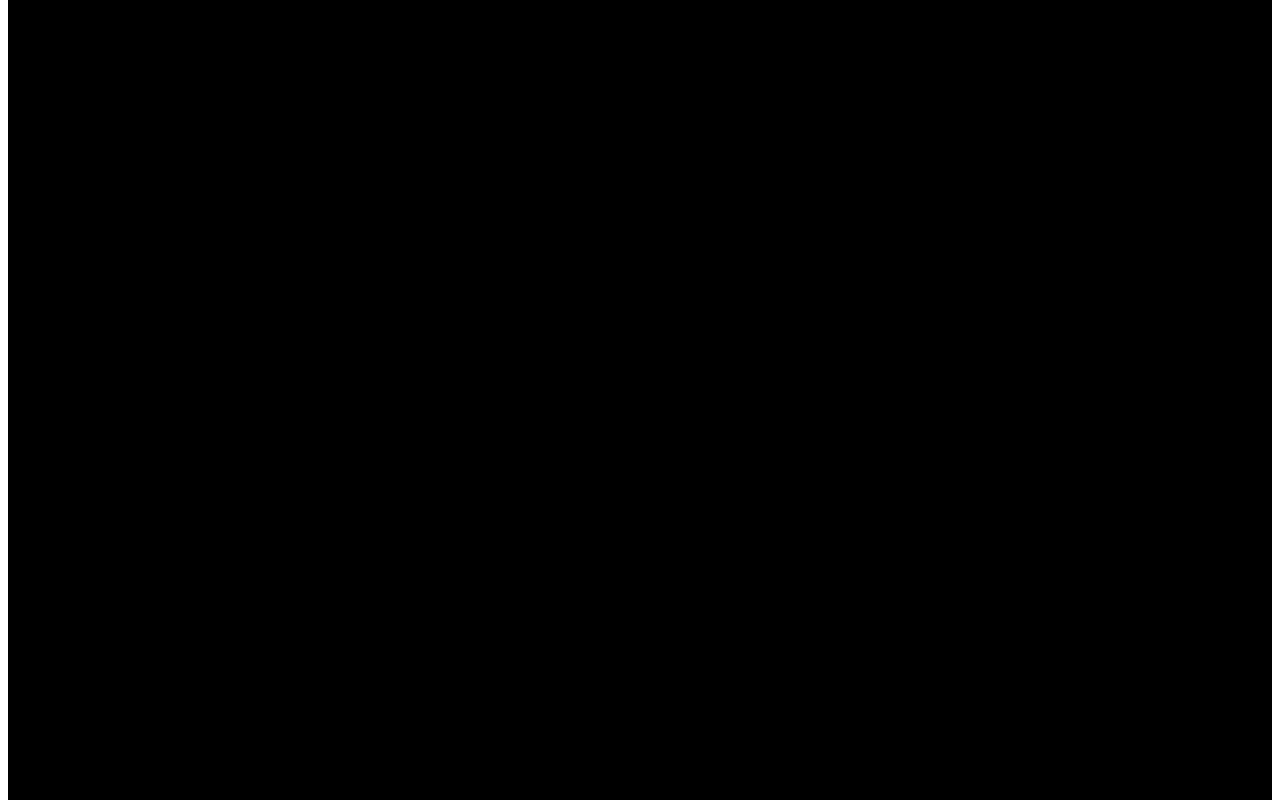
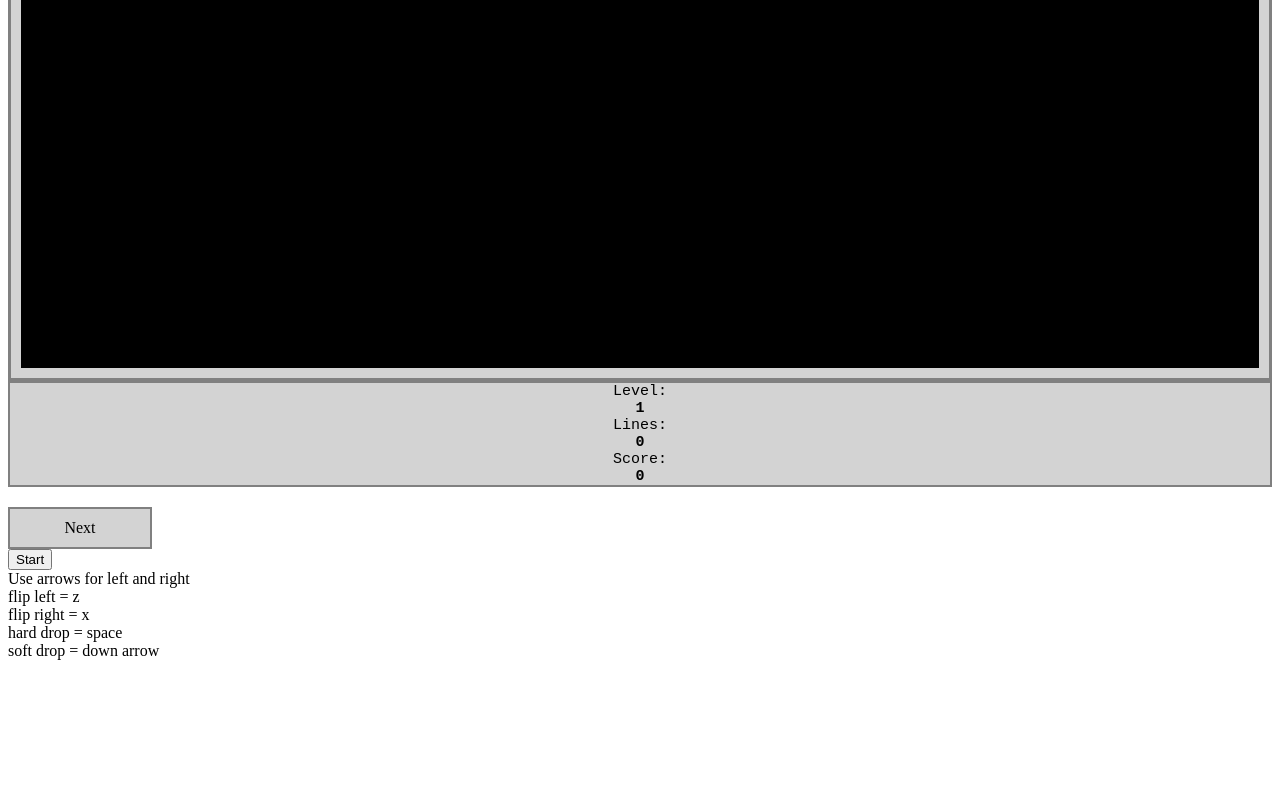
Before and after one commit to sulisulisulwan/tetris, a React app: page / in a window 1280 px wide. Shown: the part 3871-4671 px from the top of the page. After the commit the page ends 4539 px from the top, so only its background shows below. Built offline with nearby package versions, Linux system fonts and the light colour scheme; the HTML template or start-up script is replaced by a standard one.

Commit message:
Add levels changing logic and visual changes to compliment them

```diff
--- a/src/App.jsx
+++ b/src/App.jsx
@@ -6,7 +6,6 @@ import ScoreDisplay from './visual-components/ScoreDisplay.jsx'
 
 import { PlayerControl } from './game-logic/player-control/PlayerControl.js'
 import { Engine } from './game-logic/engine-phases/Engine.js'
-import { Scoring } from './game-logic/levels-and-scoring/Scoring.js'
 
 class App extends React.Component {
 
@@ -20,8 +19,7 @@ class App extends React.Component {
         swapStatus: 'swapAvailableNow',
         heldTetrimino: null
       },
-      score: 0,
-      fallSpeed: 1000,
+
       totalScore: 0,
       playerAction: {
         autoRepeat: {
@@ -47,7 +45,12 @@ class App extends React.Component {
       currentTetrimino: null,
 
       scoringContextsForCompletion: [],
+
       currentLevel: 1,
+      levelClearedLinesGoal: 5, // this is a fixed goal system
+      fallSpeed: 1000,
+      totalLinesCleared: 0,
+
       backToBack: false,
       performedTSpin: false,
       performedMiniTSpin: false
@@ -100,10 +103,20 @@ class App extends React.Component {
       <div className="game-app-wrapper">
         <div className="game-title" onKeyDown={this.playerKeystrokeHandler}>Suli's Tetris</div>
         <div className="playfield-and-sidebar-right">
-          <PlayFieldGrid playFieldData={this.state.playField.slice(20)}/>
+          <PlayFieldGrid
+            playFieldData={this.state.playField.slice(20)}
+            currentLevel={this.state.currentLevel}
+          />
           <div className='sidebar-right'>
-            <ScoreDisplay scoreData={this.state.totalScore}/>
-            <NextQueueDisplay nextQueueData={this.state.nextQueueData}/>
+            <ScoreDisplay
+              scoreData={this.state.totalScore}
+              currentLevel={this.state.currentLevel}
+              linesCleared={this.state.totalLinesCleared}
+              />
+            <NextQueueDisplay
+              nextQueueData={this.state.nextQueueData}
+              currentLevel={this.state.currentLevel}
+            />
           </div>
         </div>
         <StartQuitButton currentGamePhase={this.state.currentGamePhase} clickHandler={this.startQuitClickHandler}/>
--- a/src/game-logic/engine-phases/phases/Completion.js
+++ b/src/game-logic/engine-phases/phases/Completion.js
@@ -1,7 +1,7 @@
 import { makeCopy } from "../../utils/utils.js";
 import BasePhase from "./BasePhase.js";
 import { Scoring } from "../../levels-and-scoring/Scoring.js";
-
+import { LevelGoals } from "../../levels-and-scoring/LevelGoals.js";
 
 export default class Completion extends BasePhase {
 
@@ -9,6 +9,7 @@ export default class Completion extends BasePhase {
     super()
     this.localState = {}
     this.scoringSystem = new Scoring('classic')
+    this.levelGoalsSystem = new LevelGoals('fixed')
   }
 
   syncToLocalState(appState) {
@@ -30,6 +31,15 @@ export default class Completion extends BasePhase {
       }
     })
 
+    if (appState.totalLinesCleared > appState.levelClearedLinesGoal) {
+      const newLevel = appState.currentLevel + 1
+      const { levelClearedLinesGoal, fallSpeed } = this.levelGoalsSystem.getNewLevelSpecs(newLevel)
+
+      newState.currentLevel = newLevel
+      newState.levelClearedLinesGoal = levelClearedLinesGoal
+      newState.fallSpeed = fallSpeed
+    }
+
     newState.currentGamePhase = 'generation'
 
     setAppState(newState)
--- a/src/game-logic/engine-phases/phases/Eliminate.js
+++ b/src/game-logic/engine-phases/phases/Eliminate.js
@@ -48,7 +48,6 @@ export default class Eliminate extends BasePhase {
   }
 
   lineClear(playField, actionData) {
-    console.log('this runs')
     const filteredPlayField = playField.filter((row, index) => {
       const isTargetRow = actionData.includes(index)
       return !isTargetRow
--- a/src/game-logic/engine-phases/phases/Pattern.js
+++ b/src/game-logic/engine-phases/phases/Pattern.js
@@ -42,6 +42,7 @@ export default class Pattern extends BasePhase {
               backToBack: appState.backToBack
             }
           ])
+          newState.totalLinesCleared = appState.totalLinesCleared + action.actionData.length
           break
         default:
           break
--- /dev/null
+++ b/src/game-logic/levels-and-scoring/LevelGoals.js
@@ -0,0 +1,51 @@
+import { FixedGoals } from "./goal-modes/Fixed.js"
+
+export class LevelGoals {
+
+  constructor(goalsMode) {
+    this.fallSpeeds = this.loadFallSpeedsMap()
+    this.goalModesMap = this.loadGoalModesMap()
+    this.goalSpecsHandler = this.loadGoalSpecs(goalsMode)
+  }
+
+  loadFallSpeedsMap() {
+    // level, seconds till dropping to next line
+    return new Map([
+      [1, 1000],
+      [2, 793],
+      [3, 618],
+      [4, 473],
+      [5, 355],
+      [6, 262],
+      [7, 190],
+      [8, 135],
+      [9, 94],
+      [10, 64],
+      [11, 43],
+      [12, 28],
+      [13, 18],
+      [14, 11],
+      [15, 7],
+    ])
+  }
+
+  loadGoalModesMap() {
+    return new Map([
+      ['fixed', FixedGoals]
+    ])
+  }
+  loadGoalSpecs(goalsMode) {
+    const ctor = this.goalModesMap.get(goalsMode)
+    return new ctor()
+  }
+
+  getNewLevelSpecs(newLevel) {
+    const newLevelSpecs = {
+      levelClearedLinesGoal: this.goalSpecsHandler.clearedLinesGoals.get(newLevel),
+      fallSpeed: this.fallSpeeds.get(newLevel)
+    }
+
+    return newLevelSpecs
+  }
+
+}
--- a/src/game-logic/levels-and-scoring/Scoring.js
+++ b/src/game-logic/levels-and-scoring/Scoring.js
@@ -4,12 +4,12 @@ export class Scoring {
 
   constructor(gameMode) {
     this.scoreModesMap = this.loadScoreModesMap()
-    this.scoringHandler = this.init(gameMode)
+    this.scoringHandler = this.loadScoringHandler(gameMode)
 
     this.updateScore = this.updateScore.bind(this)
   }
 
-  init(gameMode) {
+  loadScoringHandler(gameMode) {
     const ctor = this.scoreModesMap.get(gameMode)
     return new ctor()
   }
@@ -25,5 +25,3 @@ export class Scoring {
   }
 
 }
-
-// These static classes should correspond with Pattern Engine class, which should update
--- /dev/null
+++ b/src/game-logic/levels-and-scoring/goal-modes/Fixed.js
@@ -0,0 +1,26 @@
+export class FixedGoals {
+
+  constructor() {
+    this.clearedLinesGoals = this.setClearedLinesGoalsMap()
+  }
+
+  setClearedLinesGoalsMap() {
+    return new Map([
+      [1, 5],
+      [2, 10],
+      [3, 15],
+      [4, 20],
+      [5, 25],
+      [6, 30],
+      [7, 35],
+      [8, 40],
+      [9, 45],
+      [10, 50],
+      [11, 55],
+      [12, 60],
+      [13, 65],
+      [14, 70],
+      [15, 75]
+    ])
+  }
+}
--- a/src/visual-components/ScoreDisplay.jsx
+++ b/src/visual-components/ScoreDisplay.jsx
@@ -1,12 +1,26 @@
 import React from 'react'
+import { levelColors } from './levelColors'
 
-const ScoreDisplay = ({scoreData}) => {
+const ScoreDisplay = ({scoreData, currentLevel, linesCleared}) => {
 
+  const styles = {
+    backgroundColor: levelColors[currentLevel],
+    border: 'gray 2px solid',
+    marginBottom: '20px',
+    height: '20%',
+    textAlign: 'center',
+    fontFamily: 'monospace',
+    fontSize: '15px'
+  }
 
   return (
-    <div className="score-display">
-      Score: <br></br>
-      <strong>{scoreData}</strong>
+    <div className="score-display" style={styles}>
+      <div>Level: </div>
+      <div><strong>{currentLevel}</strong></div>
+      <div>Lines:</div>
+      <div><strong>{linesCleared}</strong></div>
+      <div>Score:</div>
+      <div><strong>{scoreData}</strong></div>
     </div>
   )
 }
--- /dev/null
+++ b/src/visual-components/levelColors.js
@@ -0,0 +1,17 @@
+export const levelColors = {
+  1: 'lightgray',
+  2: '#1E90FF',
+  3: '#228B22',
+  4: '#E9967A',
+  5: '#E6E6FA',
+  6: '#7CFC00',
+  7: '#2F4F4F',
+  8: '#00CED1',
+  9: '#BDB76B',
+  10: '#B22222',
+  11: '#90EE90',
+  12: '#C71585',
+  13: '#A0522D',
+  14: '#800080',
+  15: '#483D8B',
+}
--- a/src/visual-components/next-queue/NextQueueDisplay.jsx
+++ b/src/visual-components/next-queue/NextQueueDisplay.jsx
@@ -1,6 +1,6 @@
 import React from "react";
 import NextTetriminoTile from './NextTetriminoTile.jsx'
-
+import { levelColors } from '../levelColors'
 class NextQueueDisplay extends React.Component {
 
   constructor(props) {
@@ -46,14 +46,24 @@ class NextQueueDisplay extends React.Component {
 
   render () {
 
-    const { nextQueueData } = this.props
+    const { nextQueueData, currentLevel } = this.props
 
+    const styles = {
+      padding: '10px',
+      border: 'gray 2px solid',
+      height: '100%',
+      width: '120px',
+      backgroundColor: levelColors[currentLevel],
+      textAlign: 'center'
+    }
     if (nextQueueData === null) {
-      return <div className="nextqueue-wrapper"><div className="text-next">Next</div></div>
+      return <div className="nextqueue-wrapper" style={styles}><div className="text-next">Next</div></div>
     }
 
+
+
     return(
-      <div className="nextqueue-wrapper">
+      <div className="nextqueue-wrapper" style={styles}>
         <div className="text-next">Next</div>
         {nextQueueData.map((tetriminoName, i)=> {
           const graphicGrid = this[`${tetriminoName}Graphic`]
--- a/src/visual-components/playfield/PlayFieldGrid.jsx
+++ b/src/visual-components/playfield/PlayFieldGrid.jsx
@@ -1,10 +1,18 @@
 import React from 'react'
 import Row from './Row.jsx'
+import { levelColors } from '../levelColors.js'
 
-const PlayFieldGrid = ({ playFieldData }) => {
+const PlayFieldGrid = ({ playFieldData, currentLevel }) => {
+
+  const style = {
+    fontFamily: 'monospace',
+    padding: '10px',
+    border: 'gray 3px solid',
+    backgroundColor: levelColors[currentLevel]
+  }
 
   return (
-    <div className="playfield-container">{ playFieldData.map((rowData, i) => <Row key={`row-${i}`} rowData={rowData}/>) }</div>
+    <div className="playfield-container" style={style}>{ playFieldData.map((rowData, i) => <Row key={`row-${i}`} rowData={rowData}/>) }</div>
   )
 }
 
```
Also changed, not shown: src/game-logic/levels-and-scoring/LevelSpecs.js (deleted, +0 -46 lines).
